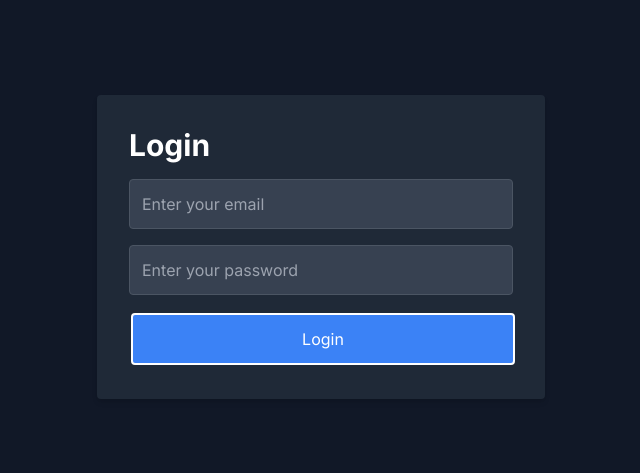
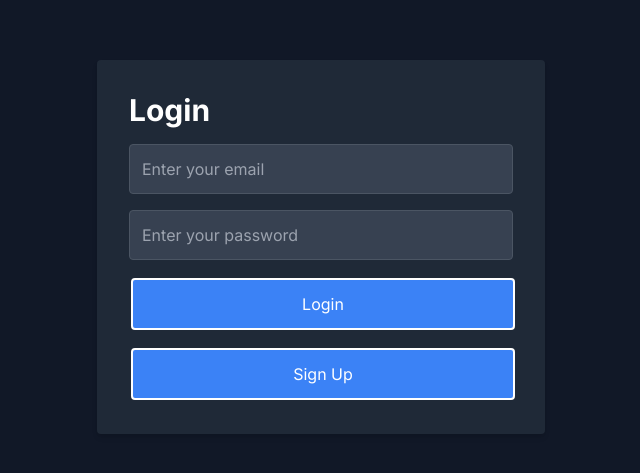
Before and after one commit to dhairyarajbabbar/splitwise-frontend-next-js, a Next.js app: page /login in a window 1280 px wide. Shown: the part 153-626 px from the top of the page, without its empty margins (319-959 px from the left). Built offline with nearby package versions, Linux system fonts and the light colour scheme; no server answers.

Commit message:
added signup button

```diff
--- a/components/loginClientSide.tsx
+++ b/components/loginClientSide.tsx
@@ -66,6 +66,12 @@ const LoginPage: React.FC = () => {
             Login
           </button>
         </form>
+        <button
+          onClick={() => router.push("/signup")}
+          className="w-full mt-4 bg-blue-500 text-white p-3 rounded hover:bg-blue-600 focus:outline-none"
+        >
+          Sign Up
+        </button>
       </div>
     </div>
   );
```
